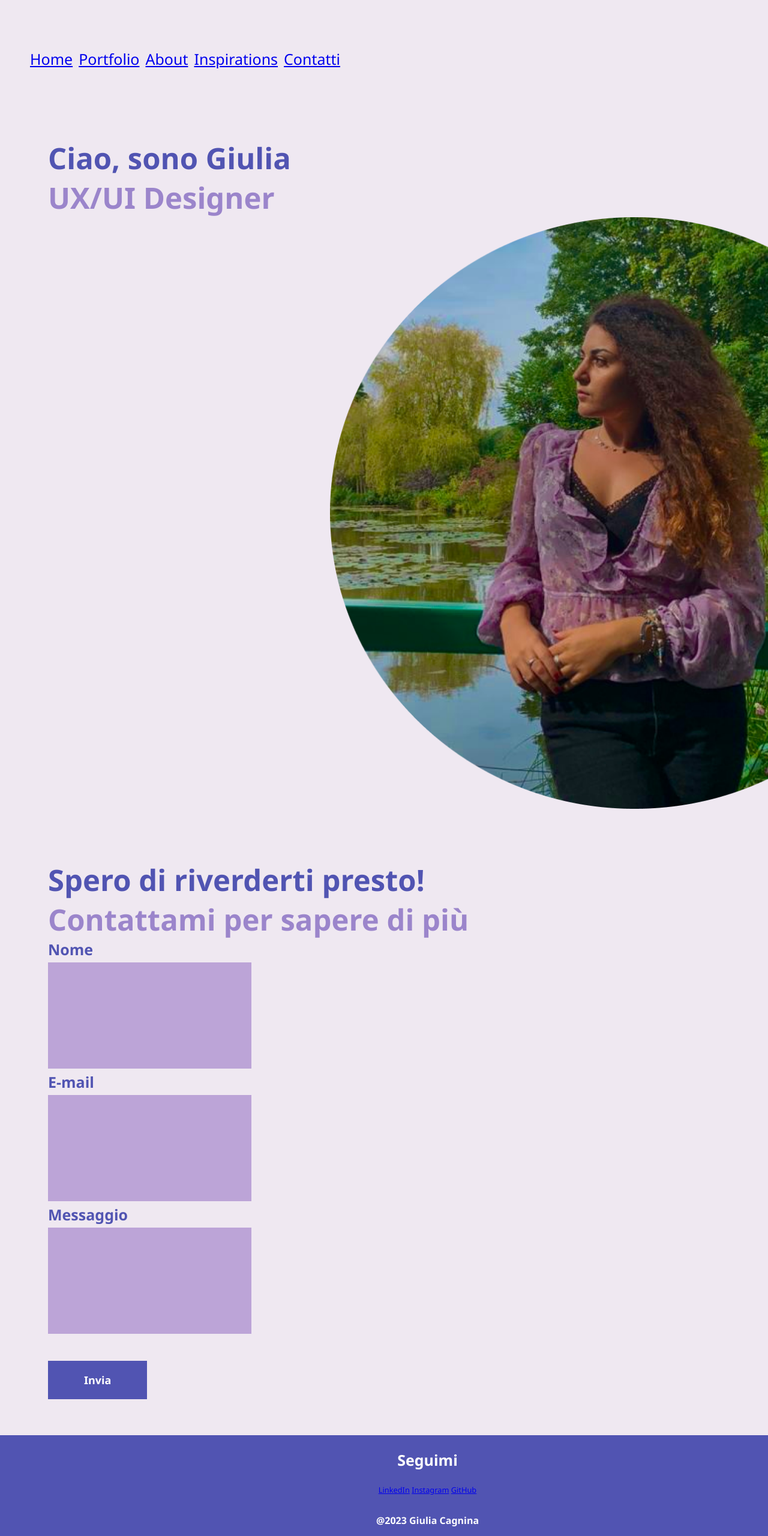
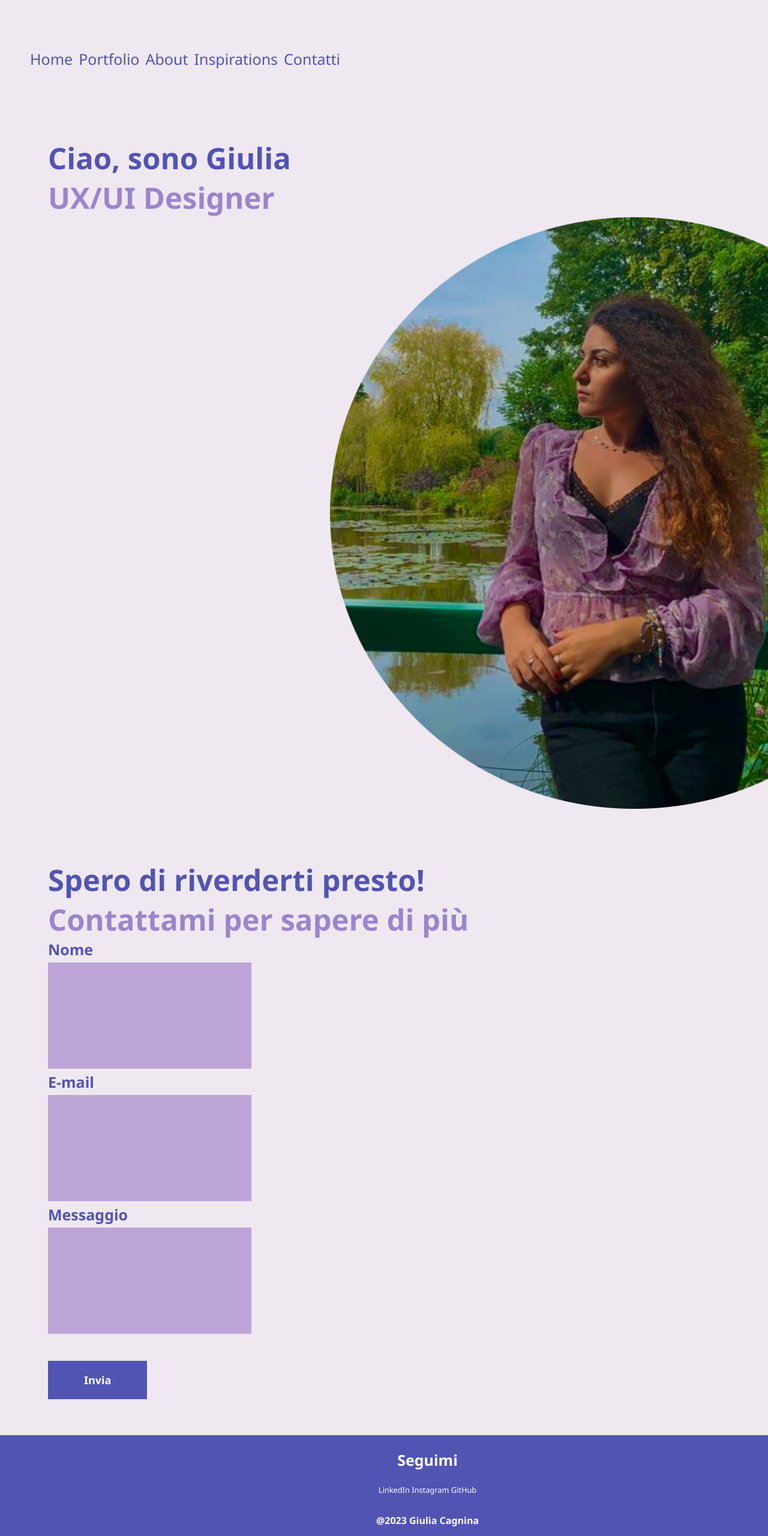
Before and after one commit to giuliacagnina98/giuliacagnina98.github.io, a plain HTML site: page contatti.html in a window 1280 px wide. Shown: the top 2560 px of the page at 60% size. Drawn offline with Linux system fonts and the light colour scheme.

Commit message:
modifiche link pagine

```diff
--- a/css/about.css
+++ b/css/about.css
@@ -81,6 +81,10 @@ li {
 .menu li.active, .menu li:hover {
     background-color: #D9C5E4;
     border-bottom: 5px solid #D9C5E4;
+}
+.menu a {
+    color:#5154B2;
+    text-decoration: none;
 }
 /*____________________*/
 
@@ -183,5 +187,6 @@ li {
     margin: 30px auto;
 }
 .footer-social a {
-    color: #FFFFFF
+    color: #FFFFFF;
+    text-decoration: none;
 }
--- a/css/contatti.css
+++ b/css/contatti.css
@@ -75,6 +75,10 @@ li {
 .menu li.active, .menu li:hover {
   background-color: #D9C5E4;
   border-bottom: 5px solid #D9C5E4;
+}
+.menu a {
+  color: #5154B2;
+  text-decoration: none;
 }
 /*_______________*/
 
@@ -157,3 +161,7 @@ li {
   text-align: center;
   margin: 30px auto;
 }
+.footer-social a {
+  color: #FFFFFF;
+  text-decoration: none;
+}
--- a/css/inspiration.css
+++ b/css/inspiration.css
@@ -81,6 +81,10 @@ li {
     background-color: #D9C5E4;
     border-bottom: 5px solid #D9C5E4;
 }
+.menu a {
+    color: #5154B2;
+    text-decoration: none;
+}
 /*_____________________*/
 
 
@@ -151,3 +155,7 @@ li {
     text-align: center;
     margin: 30px auto;
 }
+.footer-social a {
+    color: #FFFFFF;
+    text-decoration: none;
+}
--- a/css/portfolio.css
+++ b/css/portfolio.css
@@ -76,6 +76,10 @@ li {
     background-color: #D9C5E4;
     border-bottom: 5px solid #D9C5E4;
 }
+.menu a {
+    color: #5154B2;
+    text-decoration: none;
+}
 .footer-container {
     border-top: 1px solid #5154B2;
 	text-align:center;
@@ -89,6 +93,10 @@ li {
     color:#FFFFFF;
     text-align: center;
     margin: 30px auto;
+}
+.footer-social a {
+    color: #FFFFFF;
+    text-decoration: none;
 }
 button {
         background-color: #5154B2;
--- a/css/style.css
+++ b/css/style.css
@@ -68,6 +68,10 @@ li {
     background-color: #D9C5E4;
     border-bottom: 5px solid #D9C5E4;
 }
+.menu a {
+    color:#5154B2;
+    text-decoration: none;
+}
 .footer-container {
     border-top: 1px solid #5154B2;
 	text-align:center;
@@ -82,6 +86,11 @@ li {
     text-align: center;
     margin: 30px auto;
 }
+.footer-social a {
+    color:#FFFFFF;
+    text-decoration: none;
+}
+
 .header {
     background-color: #EFE8F1;
     align-items: left;
```
